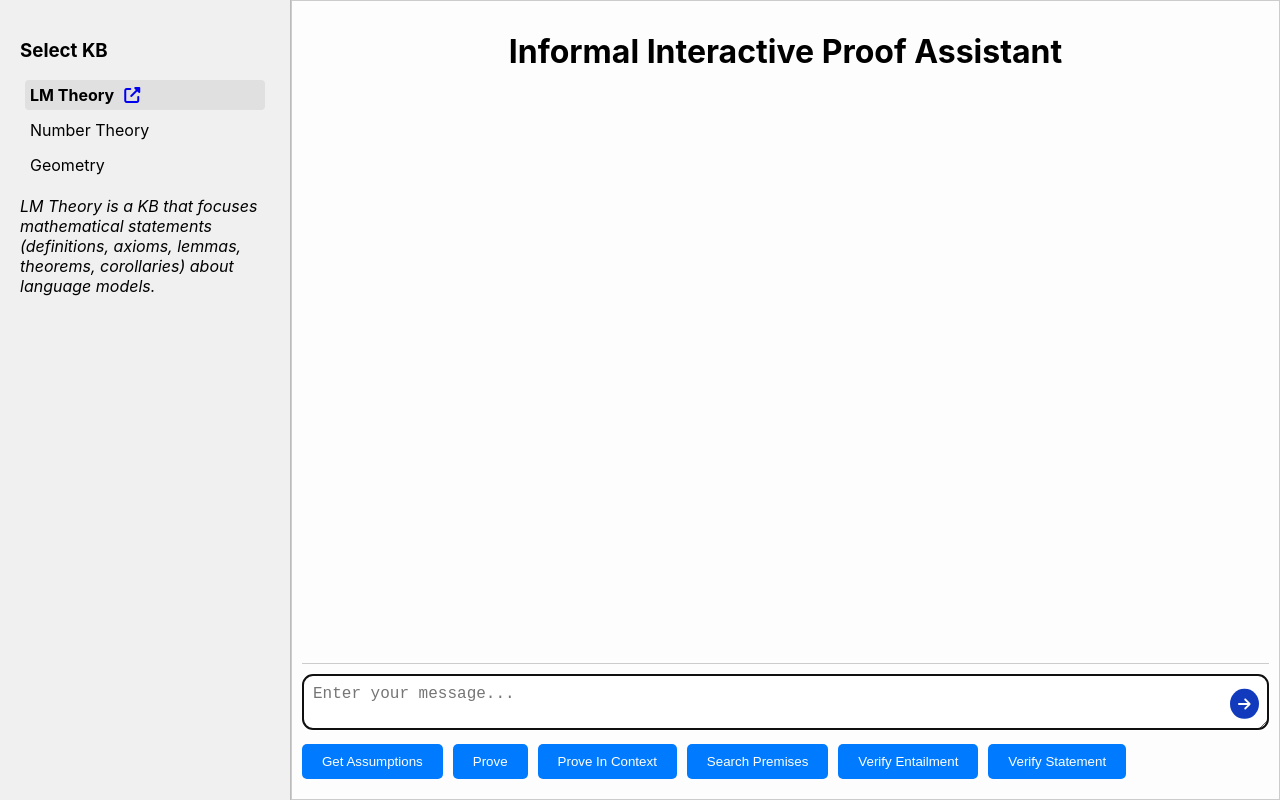
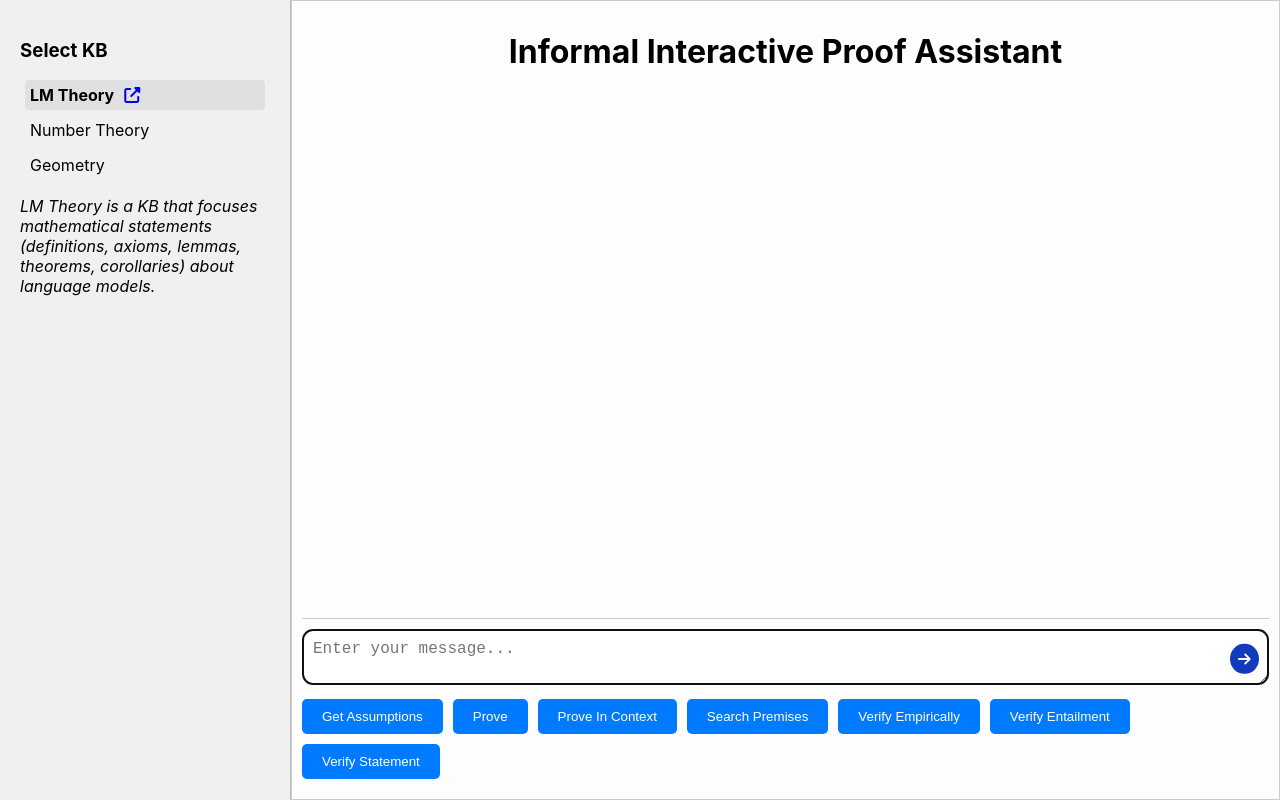
Before and after one commit to SL2000s/iipa_frontend, a React (Create React App) app: page / in a window 1280 px wide. Built offline with nearby package versions, Linux system fonts and the light colour scheme.

Commit message:
Add empirical verification button

```diff
--- a/src/App.js
+++ b/src/App.js
@@ -42,6 +42,8 @@ function App() {
       setInput('Prove p_i given the context P_i.\n\np_i: UNDEFINED\nP_i: UNDEFINED');
     } else if (tactic === 'premisesRetrieval') {
       setInput('Create a list of all premises related to s_i.\n\ns_i: UNDEFINED');
+    } else if (tactic === 'empiricalVerification') {
+      setInput('Verify empirically that the statement p_i is true.\n\np_i: UNDEFINED');
     }
   };
 
@@ -216,6 +218,7 @@ function App() {
             <button onClick={() => chooseTactic('prove')} disabled={isLoading}>Prove</button>
             <button onClick={() => chooseTactic('proveWithinContext')} disabled={isLoading}>Prove In Context</button>
             <button onClick={() => chooseTactic('premisesRetrieval')} disabled={isLoading}>Search Premises</button>
+            <button onClick={() => chooseTactic('empiricalVerification')} disabled={isLoading}>Verify Empirically</button>
             <button onClick={() => chooseTactic('verifyEntailment')} disabled={isLoading}>Verify Entailment</button>
             <button onClick={() => chooseTactic('verifyStatement')} disabled={isLoading}>Verify Statement</button>
           </div>
```
